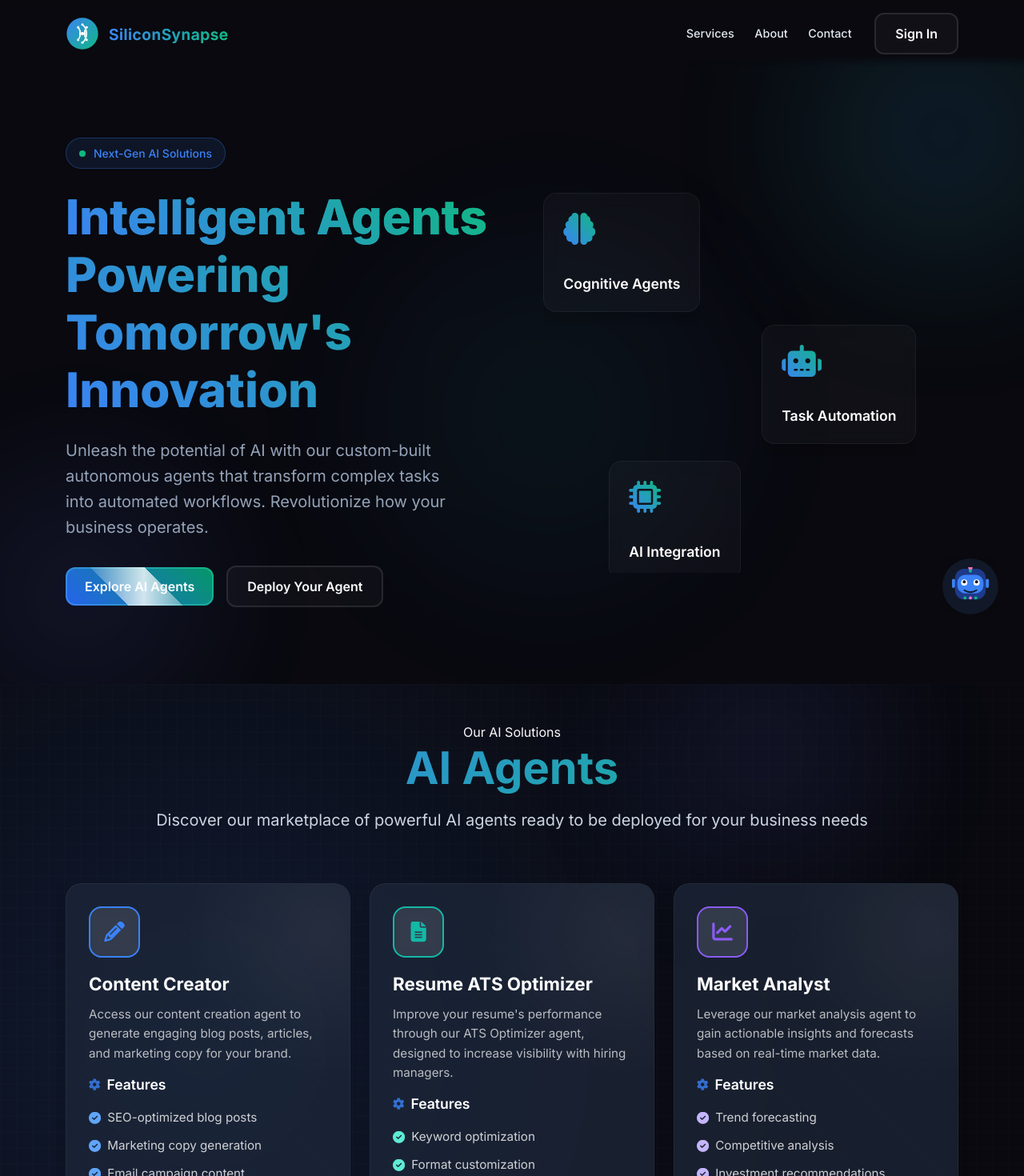
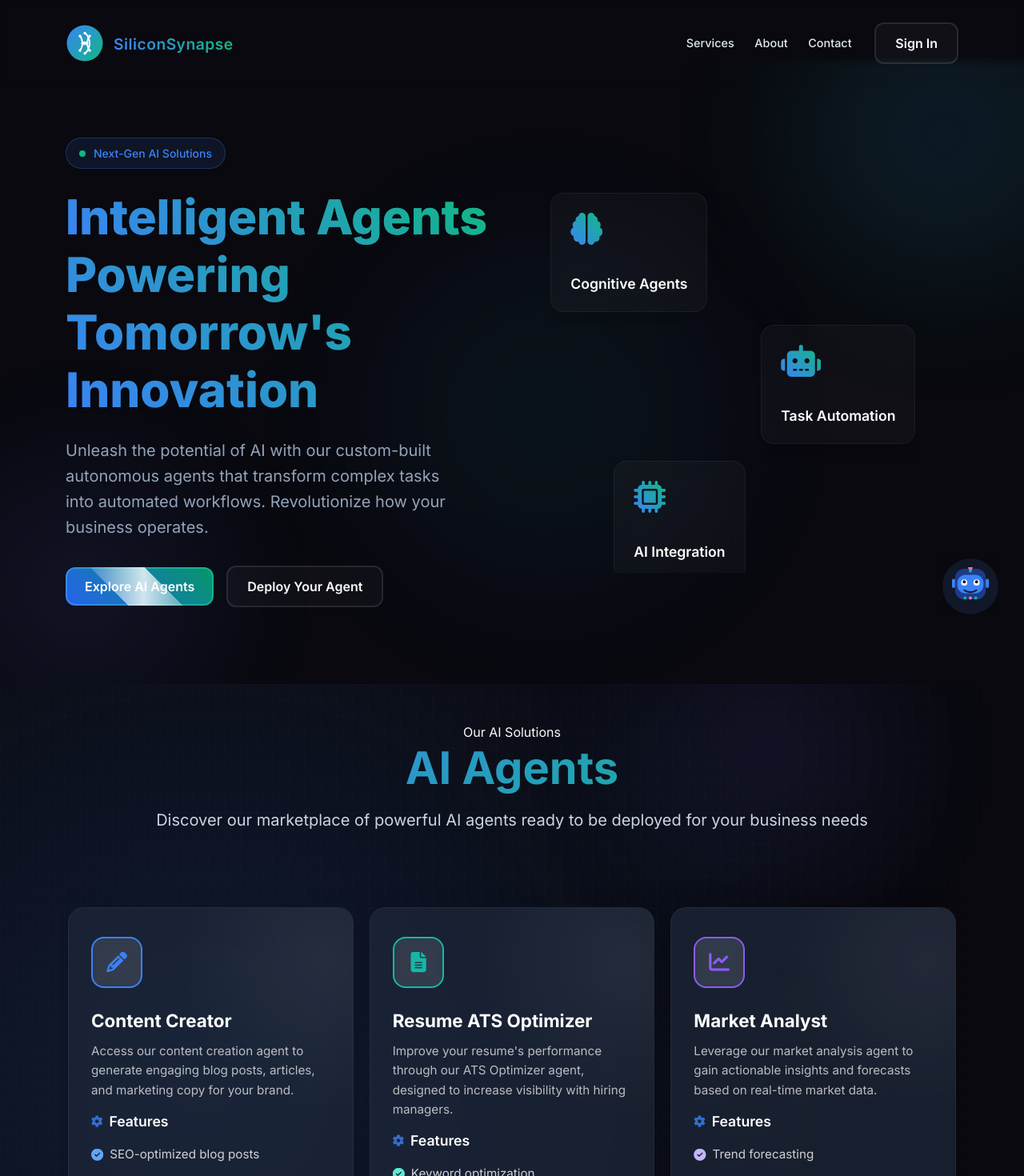
Before and after one commit to Siliconsynapse/siliconSynapse, a React (Vite) app: page / in a window 1280 px wide. Shown: the top 1470 px of the page at 80% size. Built offline with nearby package versions, Linux system fonts and the light colour scheme.

Commit message:
logo cuttoff issue solved

```diff
--- a/src/components/AIAgentCards.css
+++ b/src/components/AIAgentCards.css
@@ -74,6 +74,7 @@
   display: flex;
   flex-direction: column;
   z-index: 1;
+  margin: 15px 0;
 }
 
 /* Status indicator for ready-to-deploy */
@@ -177,6 +178,8 @@
   margin-bottom: 1.25rem;
   position: relative;
   z-index: 5;
+  overflow: visible;
+  padding: 8px 0;
 }
 
 /* Agent Icon */
@@ -195,10 +198,12 @@
   backdrop-filter: blur(5px);
   box-shadow: 0 4px 15px rgba(0, 0, 0, 0.1);
   will-change: transform;
+  overflow: visible;
 }
 
 .modern-agent-card:hover .agent-icon-wrapper {
-  transform: translateY(-8px) scale(1.05);
+  transform: translateY(-15px) scale(1.1);
+  box-shadow: 0 15px 25px rgba(0, 0, 0, 0.2);
 }
 
 .modern-agent-card.active .agent-icon-wrapper {
--- a/src/components/AIAgentServices.jsx
+++ b/src/components/AIAgentServices.jsx
@@ -155,11 +155,12 @@ const AIAgentServices = ({ onAgentClick }) => {
           </p>
         </div>
 
-        <div className="row g-4 justify-content-center">
+        <div className="row g-4 justify-content-center" style={{ padding: '5px' }}>
           {aiAgents.map((agent, index) => (
             <div
               key={index}
               className="col-md-6 col-lg-4 mb-4"
+              style={{ padding: '10px' }}
             >
               <div
                 className={`modern-agent-card ${agent.color} ${isVisible ? 'fade-in' : ''}`}
--- a/src/components/Hero.jsx
+++ b/src/components/Hero.jsx
@@ -50,22 +50,22 @@ const Hero = () => {
             </div>
           </div>
           <div className="col-lg-6 d-none d-lg-block" style={{ position: 'relative', minHeight: 500 }}>
-            <div className="float-animation">
+            <div className="float-animation" style={{ overflow: 'visible', padding: '10px' }}>
               <div className="position-relative" style={{ height: '500px' }}>
                 <div className="position-absolute" style={{ top: '5%', left: '5%' }}>
-                  <div className="service-card p-4">
+                  <div className="service-card p-4" style={{ overflow: 'visible' }}>
                     <i className="fas fa-brain service-icon"></i>
                     <h4>Cognitive Agents</h4>
                   </div>
                 </div>
                 <div className="position-absolute" style={{ top: '38%', left: '55%' }}>
-                  <div className="service-card p-4">
+                  <div className="service-card p-4" style={{ overflow: 'visible' }}>
                     <i className="fas fa-robot service-icon"></i>
                     <h4>Task Automation</h4>
                   </div>
                 </div>
                 <div className="position-absolute" style={{ top: '72%', left: '20%' }}>
-                  <div className="service-card p-4">
+                  <div className="service-card p-4" style={{ overflow: 'visible' }}>
                     <i className="fas fa-microchip service-icon"></i>
                     <h4>AI Integration</h4>
                   </div>
--- a/src/components/Logo.jsx
+++ b/src/components/Logo.jsx
@@ -4,11 +4,11 @@ const Logo = ({ size = 'default', className = '', isScrolled = false }) => {
   const getSize = () => {
     switch (size) {
       case 'small':
-        return { width: 32, height: 32, fontSize: '0.9rem' };
+        return { width: 38, height: 38, fontSize: '0.9rem' };
       case 'large':
         return { width: 60, height: 60, fontSize: '1.5rem' };
       default:
-        return { width: 42, height: 42, fontSize: '1.2rem' };
+        return { width: 48, height: 48, fontSize: '1.2rem' };
     }
   };
 
@@ -25,7 +25,12 @@ const Logo = ({ size = 'default', className = '', isScrolled = false }) => {
         alignItems: 'center',
         gap: '0.75rem',
         cursor: 'pointer',
-        transition: 'all 0.3s ease'
+        transition: 'all 0.3s ease',
+        zIndex: 1001,
+        overflow: 'visible',
+        position: 'relative',
+        height: '100%',
+        minHeight: isScrolled ? '50px' : '60px'
       }}
     >
       <div
@@ -34,7 +39,12 @@ const Logo = ({ size = 'default', className = '', isScrolled = false }) => {
           width: dimensions.width,
           height: dimensions.height,
           position: 'relative',
-          transition: 'all 0.3s ease'
+          transition: 'all 0.3s ease',
+          overflow: 'visible',
+          display: 'flex',
+          alignItems: 'center',
+          justifyContent: 'center',
+          minHeight: isScrolled ? '38px' : '48px'
         }}
       >
         {/* Brain Circuit Logo SVG */}
--- a/src/components/Navbar.css
+++ b/src/components/Navbar.css
@@ -5,16 +5,19 @@
 
 .navbar {
   transition: all 0.3s ease;
-  padding: 0.8rem 0;
+  padding: 1rem 0;
   background-color: transparent;
   backdrop-filter: blur(5px);
+  z-index: 1000;
+  min-height: 80px; /* Ensure minimum height to prevent abrupt changes */
   /* No bottom border for consistent section transitions */
 }
 
 .navbar.scrolled {
-  padding: 0.5rem 0;
+  padding: 0.7rem 0;
   box-shadow: 0 4px 20px rgba(0, 0, 0, 0.15);
   background-color: rgba(15, 23, 42, 0.5);
+  min-height: 70px; /* Slightly smaller but still sufficient */
 }
 
 .navbar-brand {
@@ -25,6 +28,9 @@
   white-space: nowrap;
   padding: 8px 0;
   text-decoration: none;
+  z-index: 1001;
+  min-height: 60px; /* Ensure enough space for the logo */
+  transition: all 0.3s ease;
 }
 
 .navbar-brand .logo-large {
@@ -108,3 +114,10 @@
 .navbar-brand img:hover {
   filter: drop-shadow(0 0 4px rgba(59, 130, 246, 0.5));
 }
+
+/* If you have a .logo-container class, add: */
+.logo-container {
+  padding-top: 4px;
+  padding-bottom: 4px;
+  overflow: visible;
+}
```
